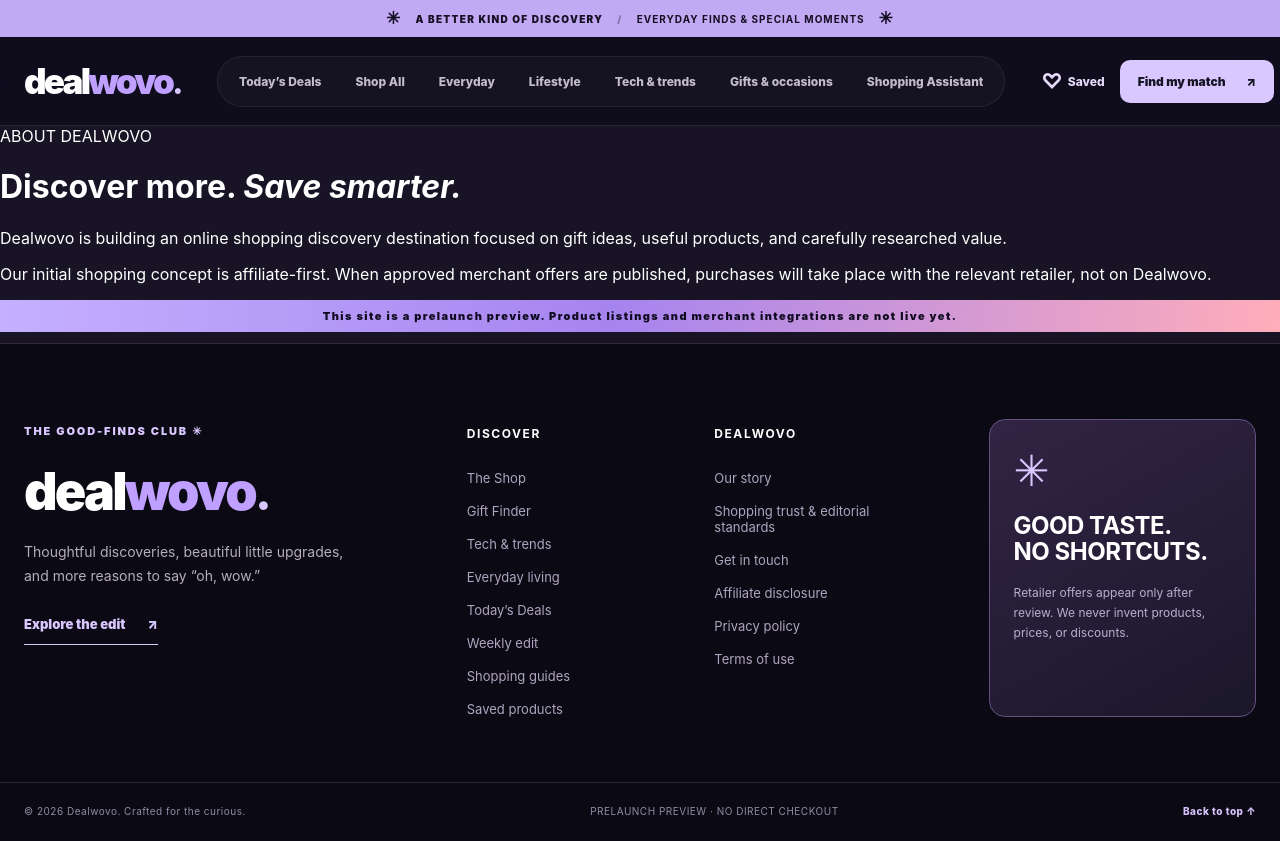
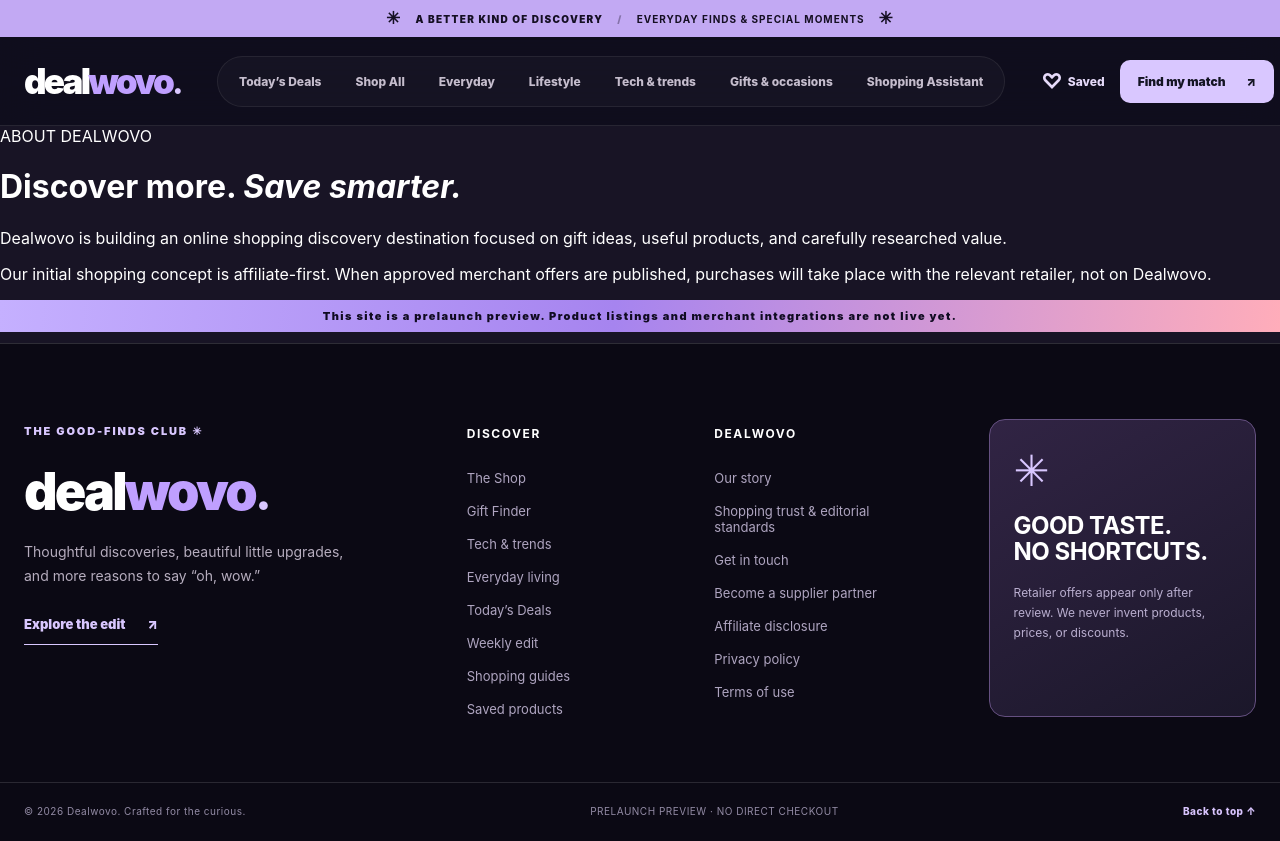
Before and after one commit to aimplexis/dealwovo-storefront, a Next.js app: page /about in a window 1280 px wide. Built offline with nearby package versions, Linux system fonts and the light colour scheme.

Commit message:
Connect supplier partnership page to storefront footer

```diff
--- a/src/components/SiteFooter.tsx
+++ b/src/components/SiteFooter.tsx
@@ -9,7 +9,7 @@ export default function SiteFooter(){
     <Link href="/shop" className="dw2-footer-primary">Explore the edit <span aria-hidden="true">↗</span></Link>
    </div>
    <div className="dw2-footer-links"><h2>Discover</h2><Link href="/shop">The Shop</Link><Link href="/gifts">Gift Finder</Link><Link href="/trending">Tech & trends</Link><Link href="/essentials">Everyday living</Link><Link href="/deals">Today’s Deals</Link><Link href="/newsletter">Weekly edit</Link><Link href="/guides">Shopping guides</Link><Link href="/wishlist">Saved products</Link></div>
-   <div className="dw2-footer-links"><h2>Dealwovo</h2><Link href="/about">Our story</Link><Link href="/trust">Shopping trust &amp; editorial standards</Link><Link href="/contact">Get in touch</Link><Link href="/affiliate-disclosure">Affiliate disclosure</Link><Link href="/privacy">Privacy policy</Link><Link href="/terms">Terms of use</Link></div>
+   <div className="dw2-footer-links"><h2>Dealwovo</h2><Link href="/about">Our story</Link><Link href="/trust">Shopping trust &amp; editorial standards</Link><Link href="/contact">Get in touch</Link><Link href="/partners">Become a supplier partner</Link><Link href="/affiliate-disclosure">Affiliate disclosure</Link><Link href="/privacy">Privacy policy</Link><Link href="/terms">Terms of use</Link></div>
    <div className="dw2-footer-note"><span aria-hidden="true">✳</span><strong>GOOD TASTE.<br/>NO SHORTCUTS.</strong><p>Retailer offers appear only after review. We never invent products, prices, or discounts.</p></div>
   </div>
   <div className="wrap dw2-footer-bottom"><span>© 2026 Dealwovo. Crafted for the curious.</span><span>PRELAUNCH PREVIEW · NO DIRECT CHECKOUT</span><Link href="#main-content">Back to top ↑</Link></div>
```
